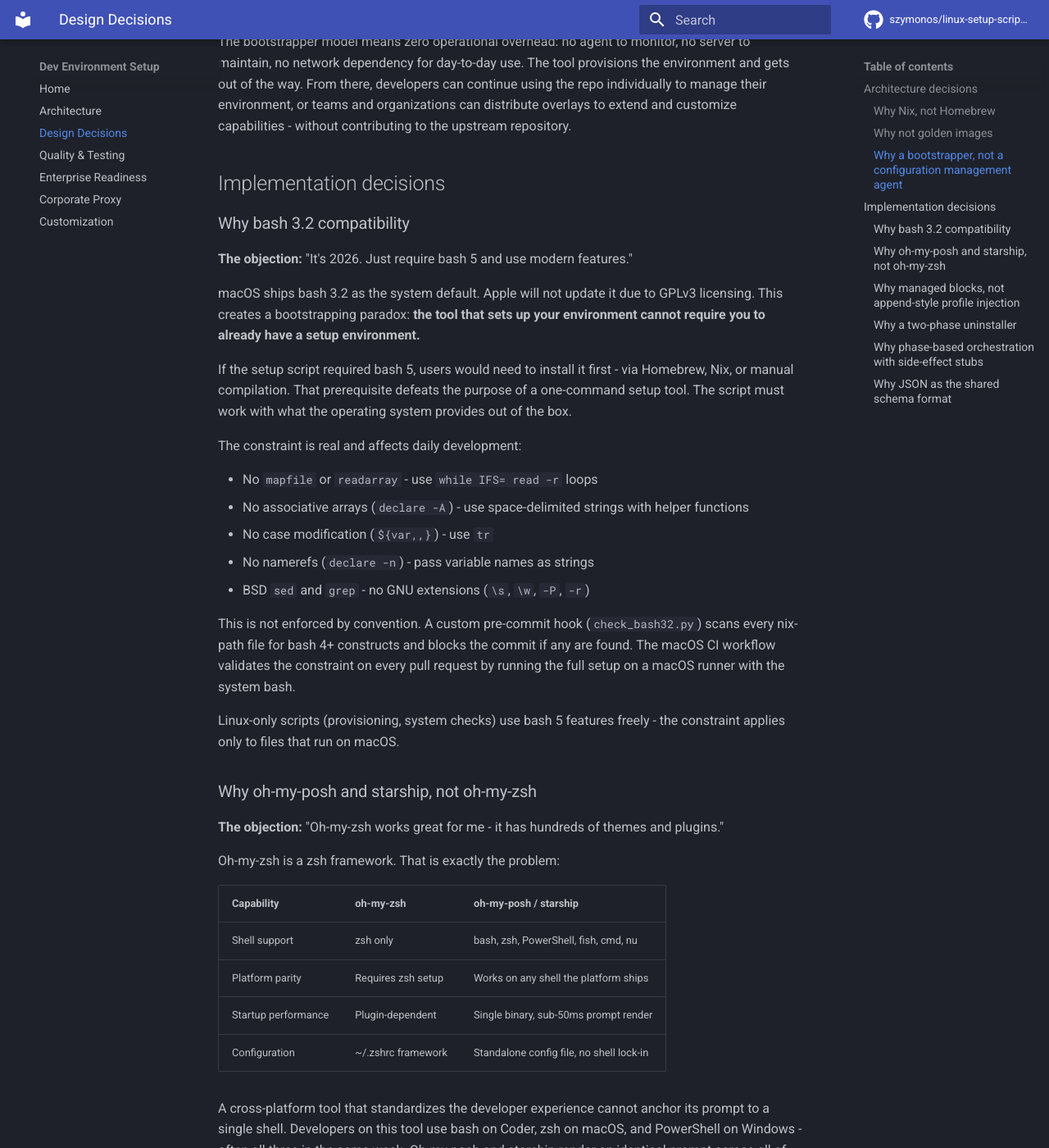
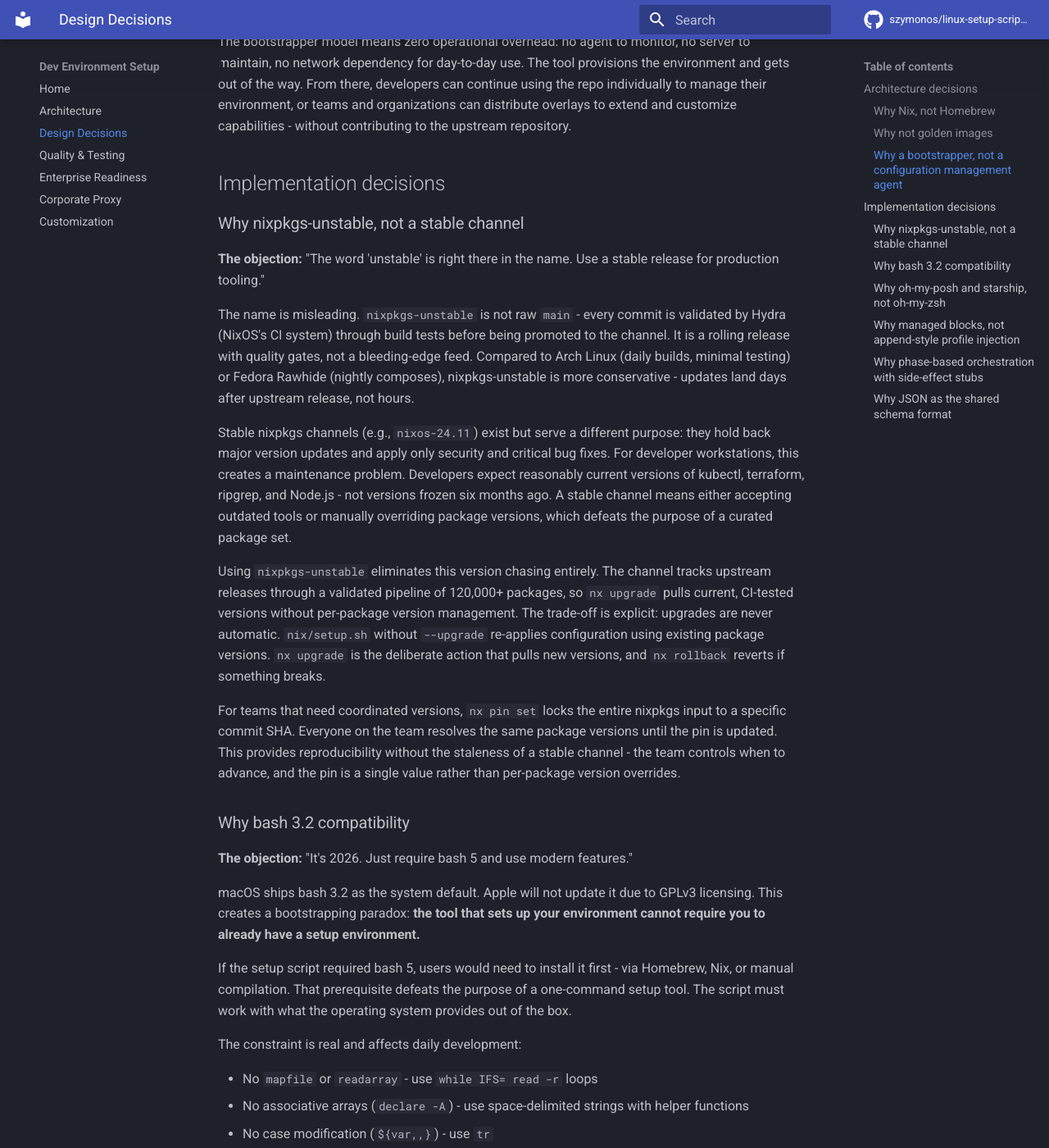
Before and after one commit to szymonos/linux-setup-scripts, an MkDocs documentation site: the page built from docs/decisions.md, in a window 1280 px wide and 1400 px high, scrolled down 3306 px. Shown: the whole window at 82% size. Built offline with MkDocs 1.6.1 and Material for MkDocs 9.7.7, drawn with Linux system fonts in a browser that asks for light colours; comment, search, counter and statistics services are not loaded; some of the changed text lies outside the part shown.

Commit message:
docs: updated architecture and decision guide

```diff
--- a/docs/architecture.md
+++ b/docs/architecture.md
@@ -136,6 +136,25 @@
 
 `nx profile doctor` detects issues (missing blocks, duplicates, legacy injections). `nx profile migrate` converts legacy append-style configurations to managed blocks.
 
+## Uninstaller
+
+`nix/uninstall.sh` provides a complete, two-phase removal that restores the system to its pre-setup state.
+
+**Phase 1 (environment-only)** removes everything this tool created while preserving what it did not:
+
+- Nix-specific managed blocks removed from `.bashrc`, `.zshrc` - generic blocks (certs, local PATH) preserved
+- Nix-prefixed `#region` blocks removed from PowerShell profiles - generic regions preserved
+- `~/.config/nix-env/` directory, nix-specific aliases, zsh plugins, miniforge - all removed
+- Nix profile entry removed (after file operations, so tools remain available during cleanup)
+- Legacy prompt init lines and conda init blocks cleaned up
+- Trailing blank lines normalized using bash builtins only (external tools may already be gone at this point)
+
+**Phase 2 (optional)** removes Nix itself, detecting whether the Determinate Systems installer or upstream single-user install was used and calling the appropriate removal method.
+
+Three modes are available: interactive (prompts before each phase), `--env-only` (scripted, keeps Nix), and `--all` (scripted, removes everything). A `--dry-run` flag previews all changes without touching anything.
+
+Every CI run validates the uninstaller: after `nix/uninstall.sh --env-only`, the pipeline asserts that the nix-env managed block is gone, the managed-env block is preserved, `~/.config/nix-env/` is removed, nix-specific aliases are removed, generic config files are preserved, and Nix itself is still installed.
+
 ## CI validation matrix
 
 | Workflow          | Runner             | Scenario                             |
--- a/docs/decisions.md
+++ b/docs/decisions.md
@@ -72,6 +72,18 @@
 
 ## Implementation decisions
 
+### Why nixpkgs-unstable, not a stable channel
+
+**The objection:** "The word 'unstable' is right there in the name. Use a stable release for production tooling."
+
+The name is misleading. `nixpkgs-unstable` is not raw `main` - every commit is validated by Hydra (NixOS's CI system) through build tests before being promoted to the channel. It is a rolling release with quality gates, not a bleeding-edge feed. Compared to Arch Linux (daily builds, minimal testing) or Fedora Rawhide (nightly composes), nixpkgs-unstable is more conservative - updates land days after upstream release, not hours.
+
+Stable nixpkgs channels (e.g., `nixos-24.11`) exist but serve a different purpose: they hold back major version updates and apply only security and critical bug fixes. For developer workstations, this creates a maintenance problem. Developers expect reasonably current versions of kubectl, terraform, ripgrep, and Node.js - not versions frozen six months ago. A stable channel means either accepting outdated tools or manually overriding package versions, which defeats the purpose of a curated package set.
+
+Using `nixpkgs-unstable` eliminates this version chasing entirely. The channel tracks upstream releases through a validated pipeline of 120,000+ packages, so `nx upgrade` pulls current, CI-tested versions without per-package version management. The trade-off is explicit: upgrades are never automatic. `nix/setup.sh` without `--upgrade` re-applies configuration using existing package versions. `nx upgrade` is the deliberate action that pulls new versions, and `nx rollback` reverts if something breaks.
+
+For teams that need coordinated versions, `nx pin set` locks the entire nixpkgs input to a specific commit SHA. Everyone on the team resolves the same package versions until the pin is updated. This provides reproducibility without the staleness of a stable channel - the team controls when to advance, and the pin is a single value rather than per-package version overrides.
+
 ### Why bash 3.2 compatibility
 
 **The objection:** "It's 2026. Just require bash 5 and use modern features."
@@ -134,29 +146,6 @@
 
 The same pattern is implemented for PowerShell via `#region`/`#endregion` markers and `Update-ProfileRegion`. Two block types separate nix-specific config (removed on uninstall) from generic config (certs, local PATH - preserved after uninstall).
 
-### Why a two-phase uninstaller
-
-**The objection:** "If you want to remove it, just delete the folder."
-
-Most developer tools that modify shell profiles leave debris behind - orphaned PATH entries, stale aliases, broken completions. Users discover this when their terminal starts throwing errors after removal. The common advice is "edit your `.bashrc` manually", which is precisely the kind of friction that erodes trust in tooling.
-
-This tool ships a purpose-built uninstaller (`nix/uninstall.sh`) with two distinct phases:
-
-**Phase 1 (environment-only)** removes everything this tool created while preserving what it did not:
-
-- Nix-specific managed blocks removed from `.bashrc`, `.zshrc` - generic blocks (certs, local PATH) preserved
-- Nix-prefixed `#region` blocks removed from PowerShell profiles - generic regions preserved
-- `~/.config/nix-env/` directory, nix-specific aliases, zsh plugins, miniforge - all removed
-- Nix profile entry removed (after file operations, so tools remain available during cleanup)
-- Legacy prompt init lines and conda init blocks cleaned up
-- Trailing blank lines normalized using bash builtins only (external tools may already be gone at this point)
-
-**Phase 2 (optional)** removes Nix itself, detecting whether the Determinate Systems installer or upstream single-user install was used and calling the appropriate removal method.
-
-The uninstaller supports three modes: interactive (prompts before each phase), `--env-only` (scripted, keeps Nix), and `--all` (scripted, removes everything). A `--dry-run` flag previews all changes without touching anything.
-
-Every CI run validates the uninstaller: after `nix/uninstall.sh --env-only`, the pipeline asserts that the nix-env managed block is gone, the managed-env block is preserved, `~/.config/nix-env/` is removed, nix-specific aliases are removed, generic config files are preserved, and Nix itself is still installed. The uninstaller is not an afterthought - it is a tested, CI-validated part of the lifecycle.
-
 ### Why phase-based orchestration with side-effect stubs
 
 **The objection:** "It's a setup script - just write it top to bottom."
```
